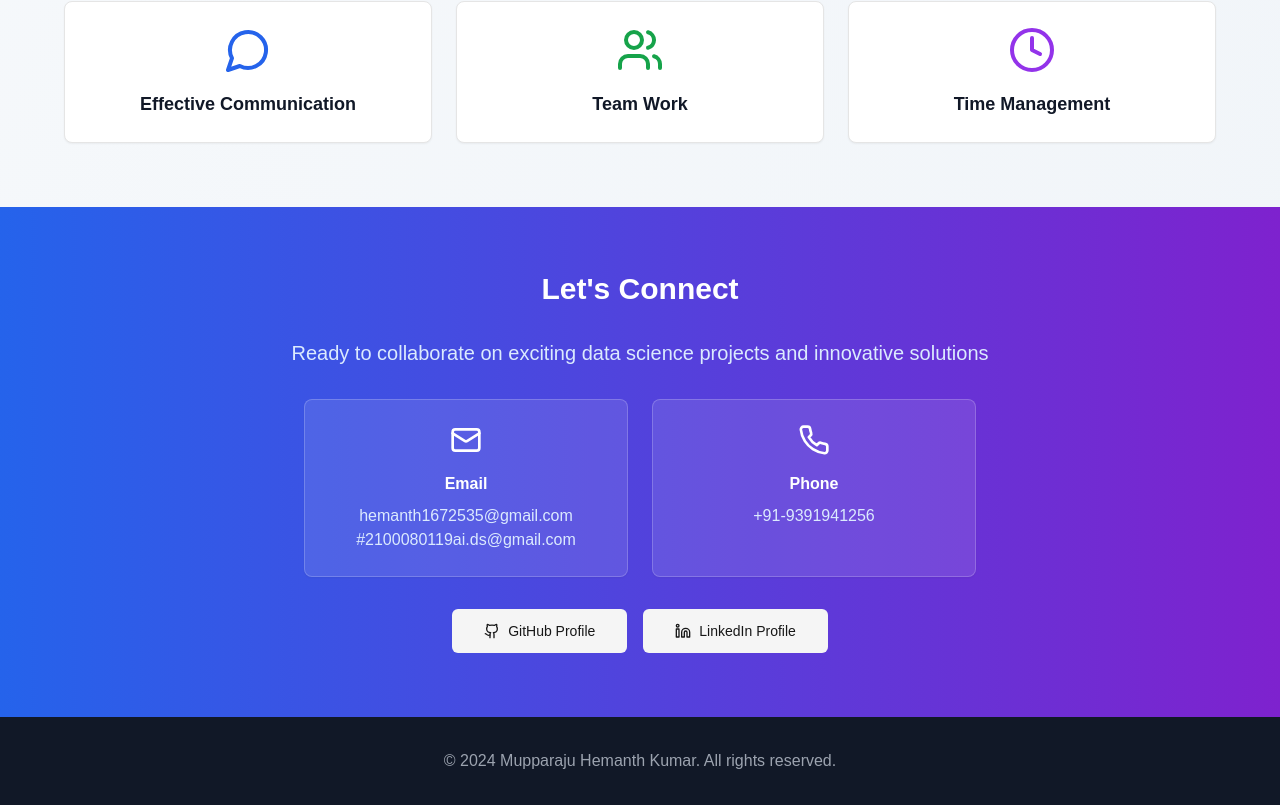
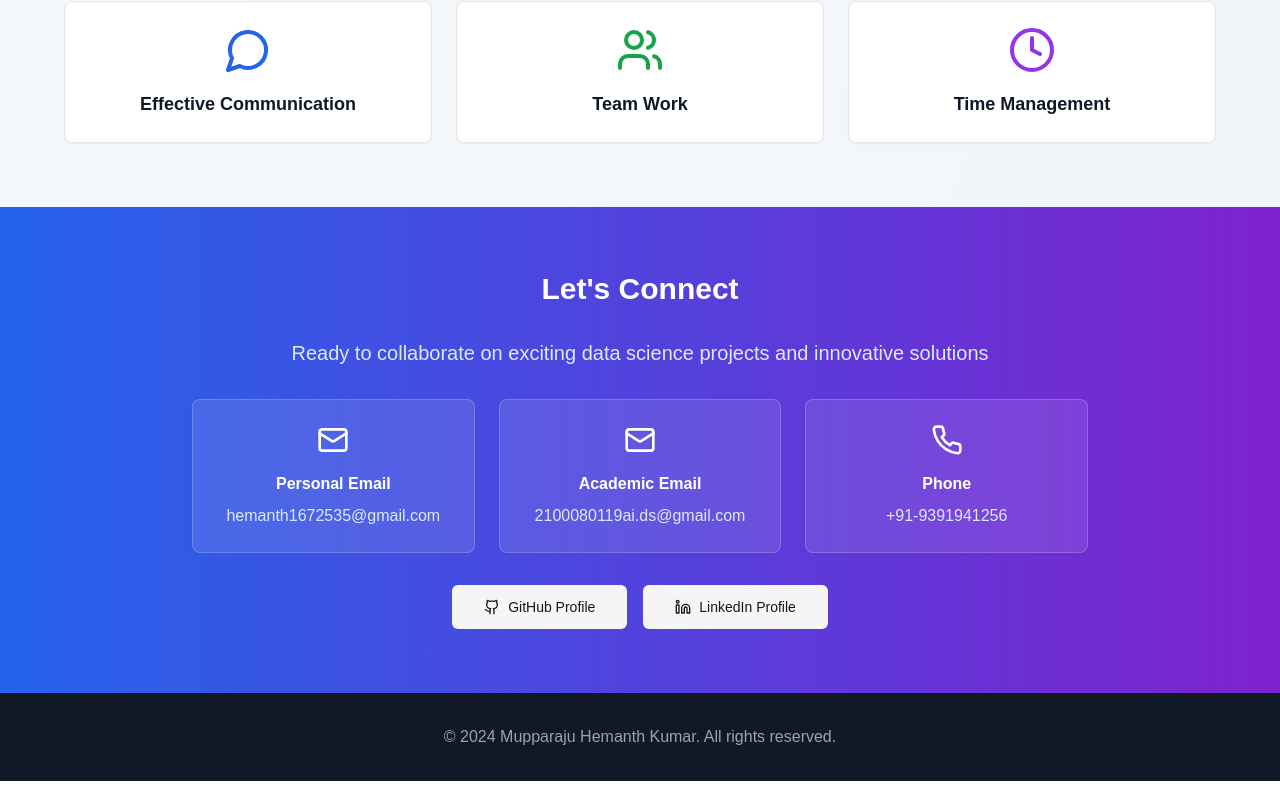
Before and after one commit to Hemanth1672535/portfolio, a Next.js app: page / in a window 1280 px wide. Shown: the part 3919-4724 px from the top of the page. After the commit the page ends 4700 px from the top, so only its background shows below. Built offline with nearby package versions, Linux system fonts and the light colour scheme.

Commit message:
refactor: streamline app/page.tsx for better maintainability
Co-authored-by: null <126543386+Hemanth1672535@users.noreply.github.com>

```diff
--- a/app/page.tsx
+++ b/app/page.tsx
@@ -468,14 +468,23 @@ export default function Portfolio() {
               Ready to collaborate on exciting data science projects and innovative solutions
             </p>
 
-            <div className="grid md:grid-cols-2 gap-6 max-w-2xl mx-auto">
+            <div className="grid md:grid-cols-3 gap-6 max-w-4xl mx-auto">
               <Card className="bg-white/10 border-white/20 text-white hover:bg-white/20 transition-colors cursor-pointer">
                 <CardContent className="p-6 text-center">
                   <a href="mailto:hemanth1672535@gmail.com" className="block">
                     <Mail className="w-8 h-8 mx-auto mb-4" />
-                    <h3 className="font-semibold mb-2">Email</h3>
+                    <h3 className="font-semibold mb-2">Personal Email</h3>
                     <p className="text-blue-100 hover:text-white transition-colors">hemanth1672535@gmail.com</p>
-                    <p className="text-blue-100 hover:text-white transition-colors">#2100080119ai.ds@gmail.com</p>
+                  </a>
+                </CardContent>
+              </Card>
+
+              <Card className="bg-white/10 border-white/20 text-white hover:bg-white/20 transition-colors cursor-pointer">
+                <CardContent className="p-6 text-center">
+                  <a href="mailto:2100080119ai.ds@gmail.com" className="block">
+                    <Mail className="w-8 h-8 mx-auto mb-4" />
+                    <h3 className="font-semibold mb-2">Academic Email</h3>
+                    <p className="text-blue-100 hover:text-white transition-colors">2100080119ai.ds@gmail.com</p>
                   </a>
                 </CardContent>
               </Card>
```
